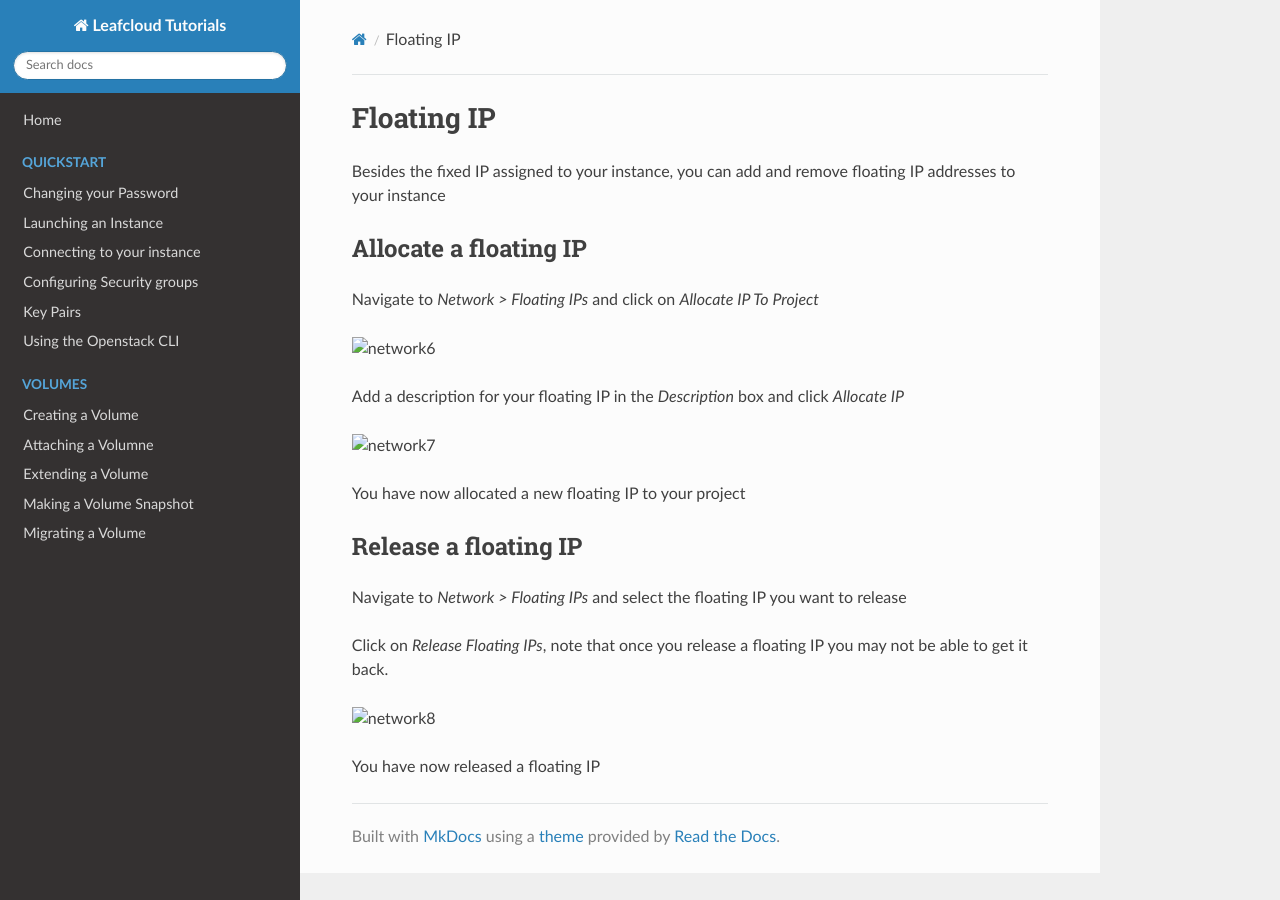
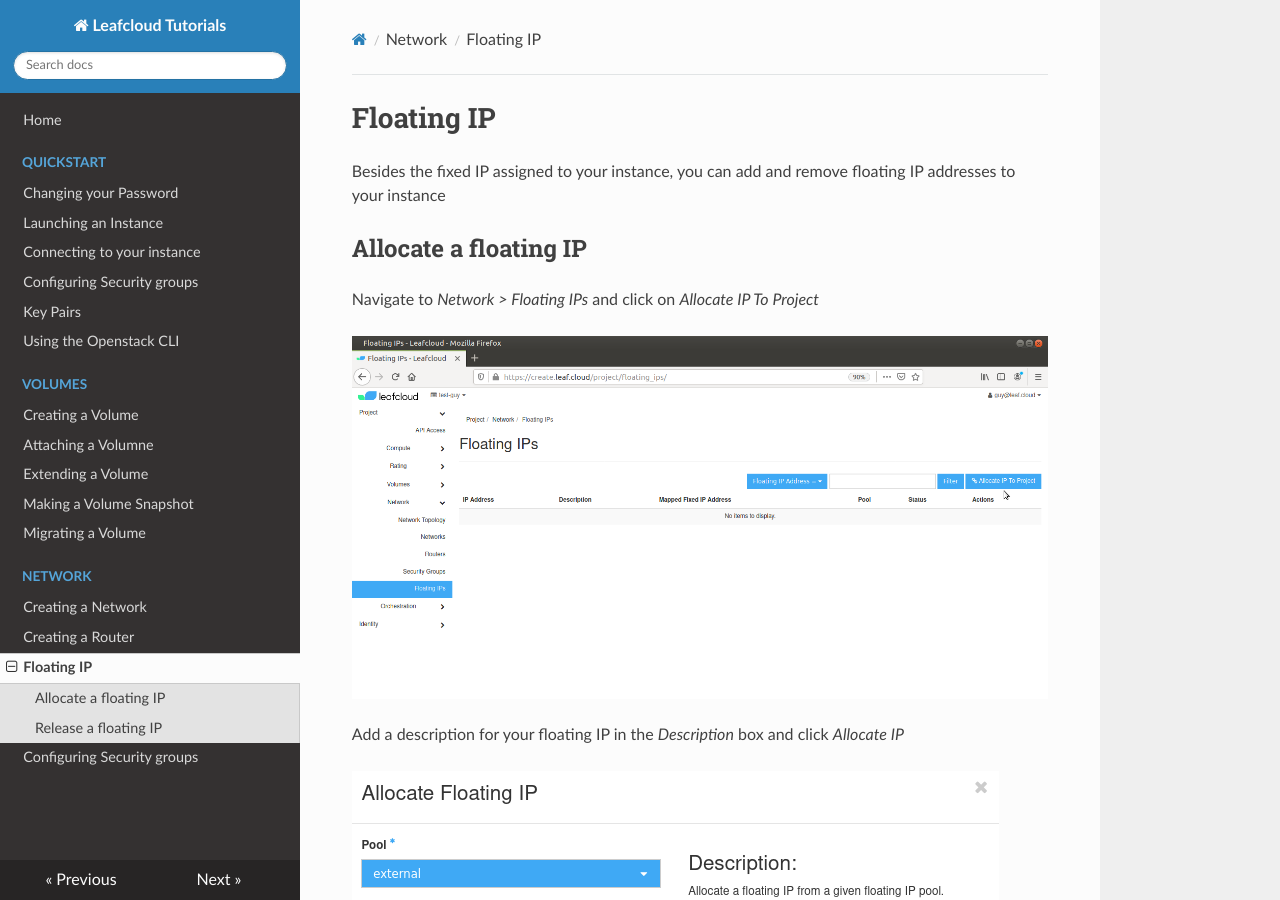
Before and after one commit to leafcloudhq/documentation-rtd, an MkDocs documentation site: the page built from docs/network/Floating-IP.md, in a window 1280 px wide and 900 px high. Built offline with MkDocs 1.6.1, drawn with Linux system fonts in a browser that asks for light colours; nearby versions of some CDN libraries.

Commit message:
fixed some bugs and updated nav

```diff
--- a/docs/network/Floating-IP.md
+++ b/docs/network/Floating-IP.md
@@ -6,11 +6,11 @@
 
 Navigate to *Network > Floating IPs* and click on *Allocate IP To Project*
 
-![network6](/home/guy/git-repositories/leafcloud-tutorials/docs/images/networks-6.png)
+![network6](../images/networks-6.png)
 
 Add a description for your floating IP in the *Description* box and click *Allocate IP*
 
-![network7](/home/guy/git-repositories/leafcloud-tutorials/docs/images/networks-7.png)
+![network7](../images/networks-7.png)
 
 You have now allocated a new floating IP to your project
 
@@ -20,6 +20,6 @@
 
 Click on *Release Floating IPs*, note that once you release a floating IP you may not be able to get it back.
 
-![network8](/home/guy/git-repositories/leafcloud-tutorials/docs/images/networks-8.png)
+![network8](../images/networks-8.png)
 
 You have now released a floating IP
--- a/mkdocs.yml
+++ b/mkdocs.yml
@@ -14,5 +14,10 @@
           - Extending a Volume: volumes/Extending-a-bootable-volume.md
           - Making a Volume Snapshot: volumes/Make-a-volume-snapshot.md
           - Migrating a Volume: volumes/Migrating-a-volume.md
+    - Network:
+        - Creating a Network: network/Creating-a-new-network.md
+        - Creating a Router: network/Creating-a-new-router.md
+        - Floating IP: network/Floating-IP.md
+        - Configuring Security groups: quickstart/Configuring-security-groups.md
 
 theme: readthedocs
```
Also changed, not shown: docs/network/Creating-a-new-network.md (+3 -3 lines), docs/network/Creating-a-new-router.md (+2 -2 lines), docs/quickstart/Configuring-security-groups.md (+3 -3 lines).
